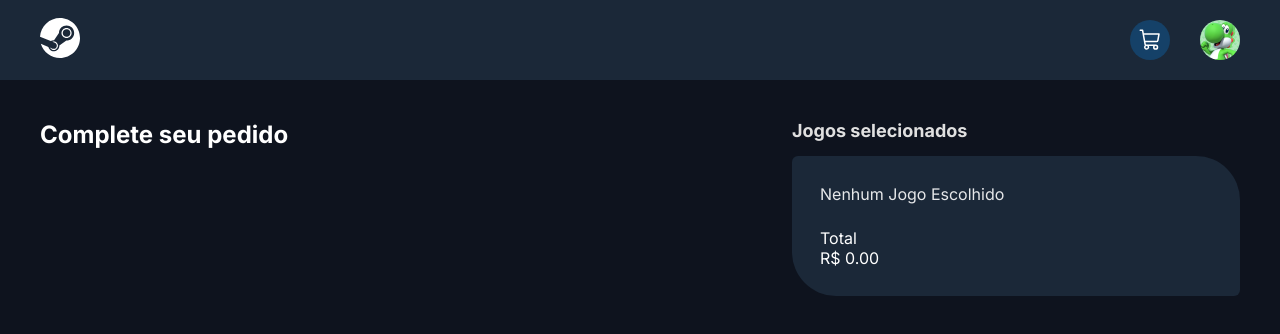
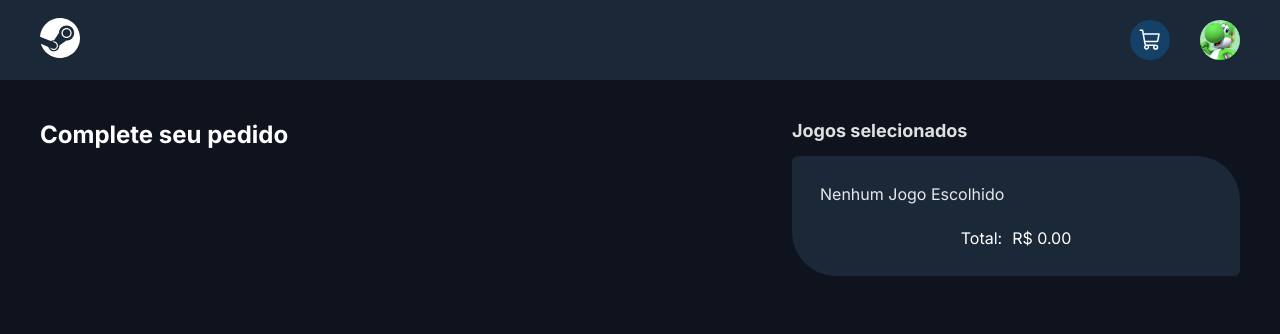
Before and after one commit to SamueLVitor1/Games-Store, a React (Vite) app: page /payment in a window 1280 px wide. Shown: the top 334 px of the page. Built offline with nearby package versions, Linux system fonts and the light colour scheme.

Commit message:
arrumando bug no header container

```diff
--- a/src/components/Header/index.tsx
+++ b/src/components/Header/index.tsx
@@ -10,7 +10,7 @@ export function Header() {
   const { cartGames } = useContext(CartContext);
 
   return (
-    <ContainerHeader cartItemCount={cartGames.length}>
+    <ContainerHeader cartitemcount={cartGames.length}>
       <section>
         <Link to={"/"}>
           <img src={logoSteam} alt="" />
--- a/src/components/Header/styles.ts
+++ b/src/components/Header/styles.ts
@@ -1,7 +1,7 @@
 import styled from "styled-components";
 
 interface ContainerHeader {
-  cartItemCount?: number
+  cartitemcount?: number
 }
 
 export const ContainerHeader = styled.header<ContainerHeader>`
@@ -50,7 +50,7 @@ export const ContainerHeader = styled.header<ContainerHeader>`
       cursor: pointer;
       transition: all 0.3s;
 
-      ${({ cartItemCount }) => cartItemCount !== 0 && `
+      ${({ cartitemcount }) => cartitemcount !== 0 && `
   &::before {
     content: "";
     position: absolute;
--- a/src/components/ListCartItens/index.tsx
+++ b/src/components/ListCartItens/index.tsx
@@ -4,7 +4,7 @@ import { ListContainer } from "./styles";
 import { Minus, Plus } from "@phosphor-icons/react";
 
 export function ListCartItens() {
-  const { cartGames } = useContext(CartContext);
+  const { cartGames, decrementQuantify, incrementQuantify } = useContext(CartContext);
   const inicialValue: number = 0;
   return (
     <ListContainer>
@@ -23,24 +23,21 @@ export function ListCartItens() {
               </header>
 
               <main>
-                <div>
-                  <button>
-                    <Minus size={24} color="#c47f17" />
-                  </button>
-                  {game.quantity}
-                  <button>
-                    <Plus size={24} color="#c47f17" />
-                  </button>
-                </div>
+                <button onClick={()=> decrementQuantify(game.title)}>
+                  <Minus size={20} />
+                </button>
+                <span>{game.quantity}</span>
+                <button onClick={()=> incrementQuantify(game.title)}>
+                  <Plus size={20} />
+                </button>
               </main>
-
             </div>
           </li>
         );
       })}
 
-      <p>
-        <p>Total</p>
+      <footer>
+        <p>Total:</p>
         <span>
           R$&nbsp;
           {cartGames
@@ -49,7 +46,7 @@ export function ListCartItens() {
             }, inicialValue)
             .toFixed(2)}
         </span>
-      </p>
+      </footer>
     </ListContainer>
   );
 }
--- a/src/components/ListCartItens/styles.ts
+++ b/src/components/ListCartItens/styles.ts
@@ -19,7 +19,6 @@ export const ListContainer = styled.ul`
     align-items: center;
     justify-content: center;
 
-
     header{
       display: flex;
       align-items: center;
@@ -40,15 +39,41 @@ export const ListContainer = styled.ul`
   }
 
   main{
+    display: flex;
+    align-items: center;
+    justify-content: center;
+    gap: 6px;
 
+    span{
+      margin-top: -6px;
+    }
 
+    button{
+      background: transparent;
+      border: 0;
+      cursor: pointer;
 
+      &:hover{
+        filter: brightness(0.8);
+      }
 
+      svg{
+        color: ${props => props.theme["$support-02"]};
+      }
+    }
   }
+
 
   img{
     width: 100px;
     border-radius: 4px;
   }
  }
+
+ footer{
+  display: flex;
+  align-items: center;
+  justify-content: center;
+  gap: 1rem;
+ }
 `
--- a/src/context/CartContext/index.tsx
+++ b/src/context/CartContext/index.tsx
@@ -3,9 +3,9 @@ import { ReactNode, createContext, useState } from "react";
 interface CartContextType {
   handleAddGame: (GameItem: ItemCart) => void;
   cartGames: ItemCart[],
+  decrementQuantify: (gameName: string) => void;
+  incrementQuantify: (gameName: string) => void;
 }
-
-interface Cart {}
 
 interface ItemCart {
   title: string;
@@ -62,7 +62,20 @@ export function CartContextProvider({ children }: CartContextProviderProps) {
       if (item.title === gameName && item.quantity > 1) {
         return {
           ...item,
-          quantityCoffee: item.quantity - 1,
+          quantity: item.quantity - 1,
+        };
+      }
+      return item;
+    });
+    setCartGames(newList);
+  }
+
+  function incrementQuantify(gameName: string) {
+    const newList = cartGames.map((item) => {
+      if (item.title === gameName) {
+        return {
+          ...item,
+          quantity: item.quantity + 1,
         };
       }
       return item;
@@ -76,6 +89,8 @@ export function CartContextProvider({ children }: CartContextProviderProps) {
   <CartContext.Provider value={{
     handleAddGame,
     cartGames,
+    incrementQuantify,
+    decrementQuantify,
   }}>
     {children}
     </CartContext.Provider>)
```
